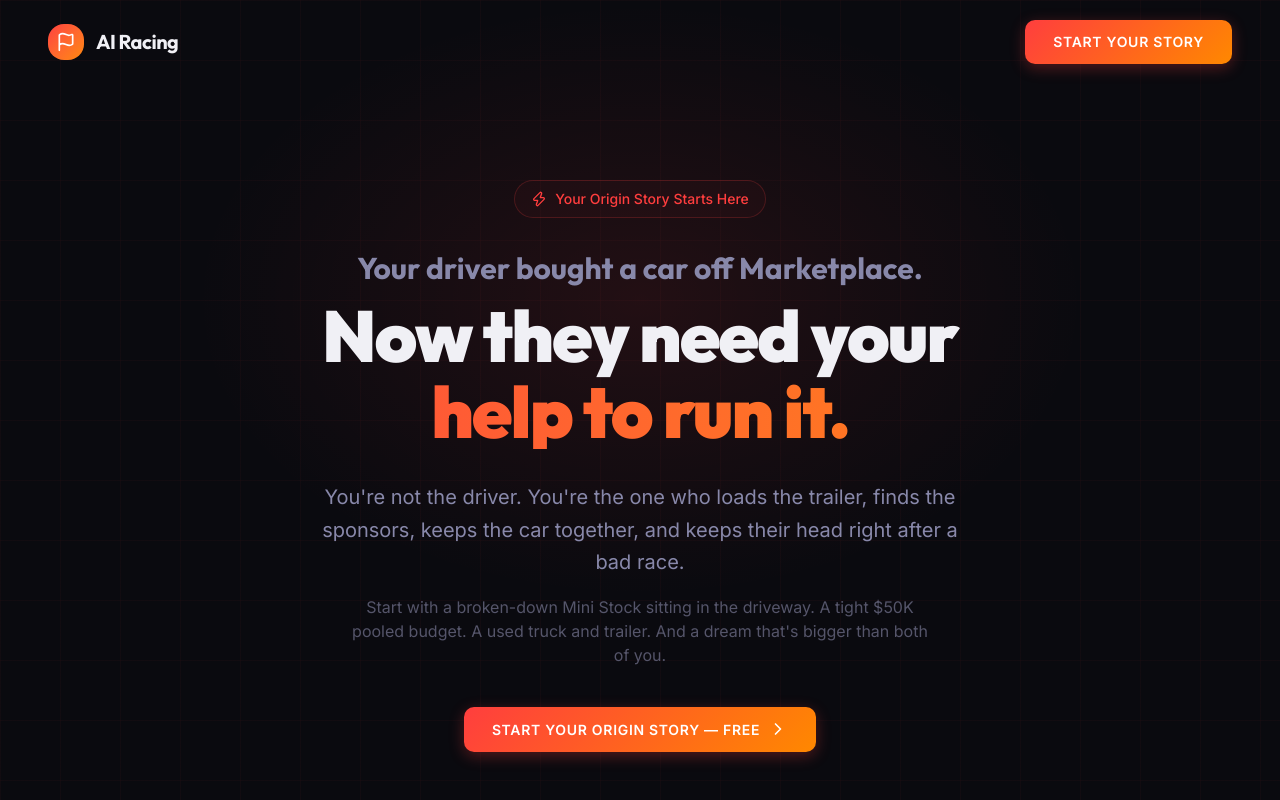
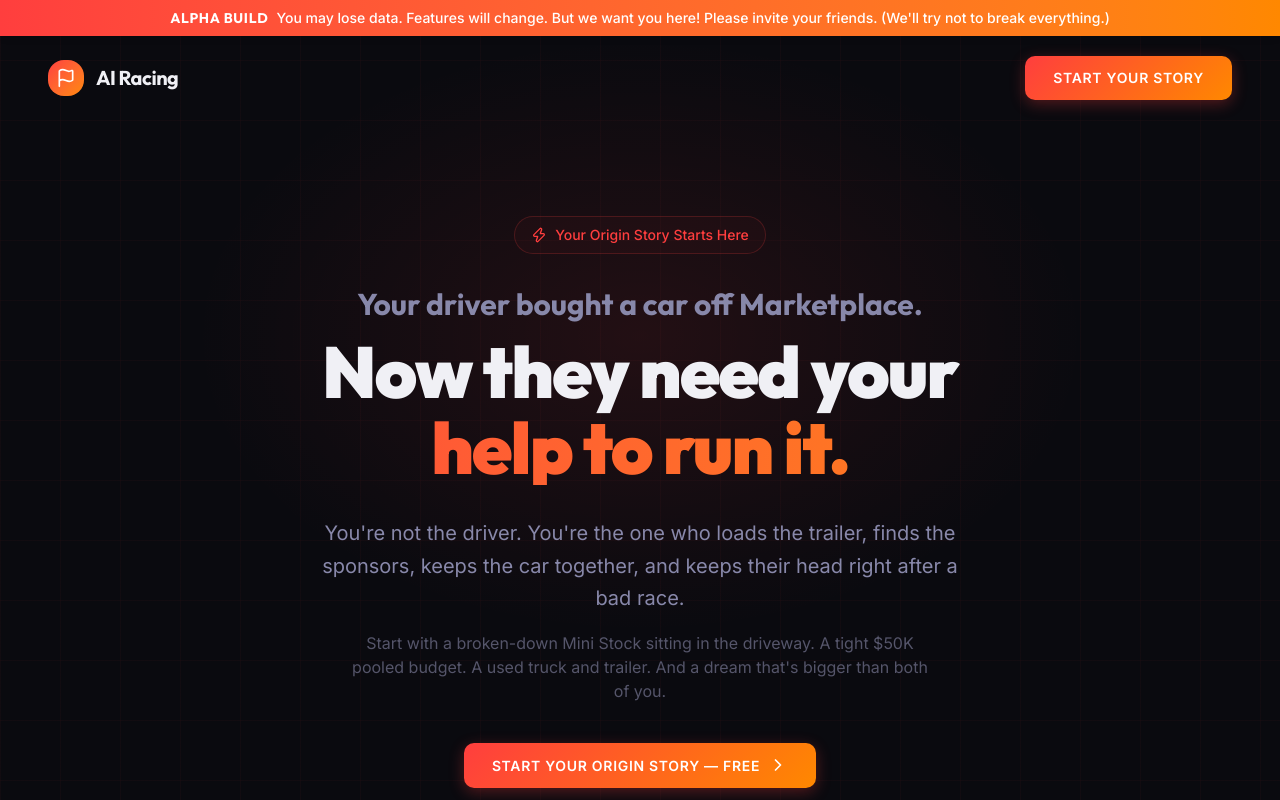
Before and after one commit to loseyco/airacing, a Next.js app: page / in a window 1280 px wide. Shown: the top 800 px of the page. Built offline with nearby package versions, Linux system fonts and the light colour scheme; no server answers.

Commit message:
feat: global alpha warning banner

```diff
--- a/src/app/layout.tsx
+++ b/src/app/layout.tsx
@@ -34,7 +34,12 @@ export default function RootLayout({
           rel="stylesheet"
         />
       </head>
-      <body className="bg-grid min-h-screen antialiased">
+      <body className="bg-grid min-h-screen antialiased flex flex-col">
+        {/* Global Alpha Banner */}
+        <div className="bg-gradient-to-r from-[#ff3e3e] to-[#ff8800] text-white px-4 py-2 text-center text-xs md:text-sm shadow-md z-50 sticky top-0 font-medium">
+          <span className="font-bold tracking-wider uppercase mr-2" style={{ fontFamily: "var(--font-display)" }}>Alpha Build</span>
+          You may lose data. Features will change. But we want you here! Please invite your friends. (We'll try not to break everything.)
+        </div>
         <AuthProvider>{children}</AuthProvider>
       </body>
     </html>
```
